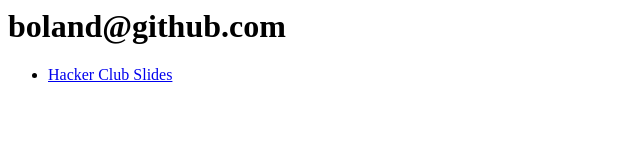
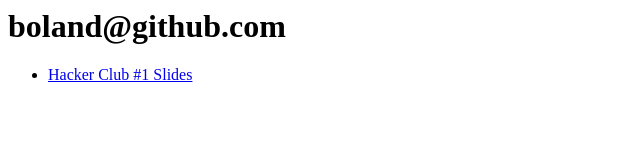
Before and after one commit to boland/boland.github.io, a plain HTML site: page index.html in a window 1280 px wide. Shown: the full height of the page, 0-640 px from the left. Drawn offline with Linux system fonts and the light colour scheme.

Commit message:
fix link

```diff
--- a/index.html
+++ b/index.html
@@ -3,6 +3,6 @@
 <body>
 <h1>boland@github.com</h1>
 <ul>
-  <li><a href="hackerclub/">Hacker Club Slides</a></li>
+  <li><a href="hackerclub/">Hacker Club #1 Slides</a></li>
 </ul>
 </html>
```
